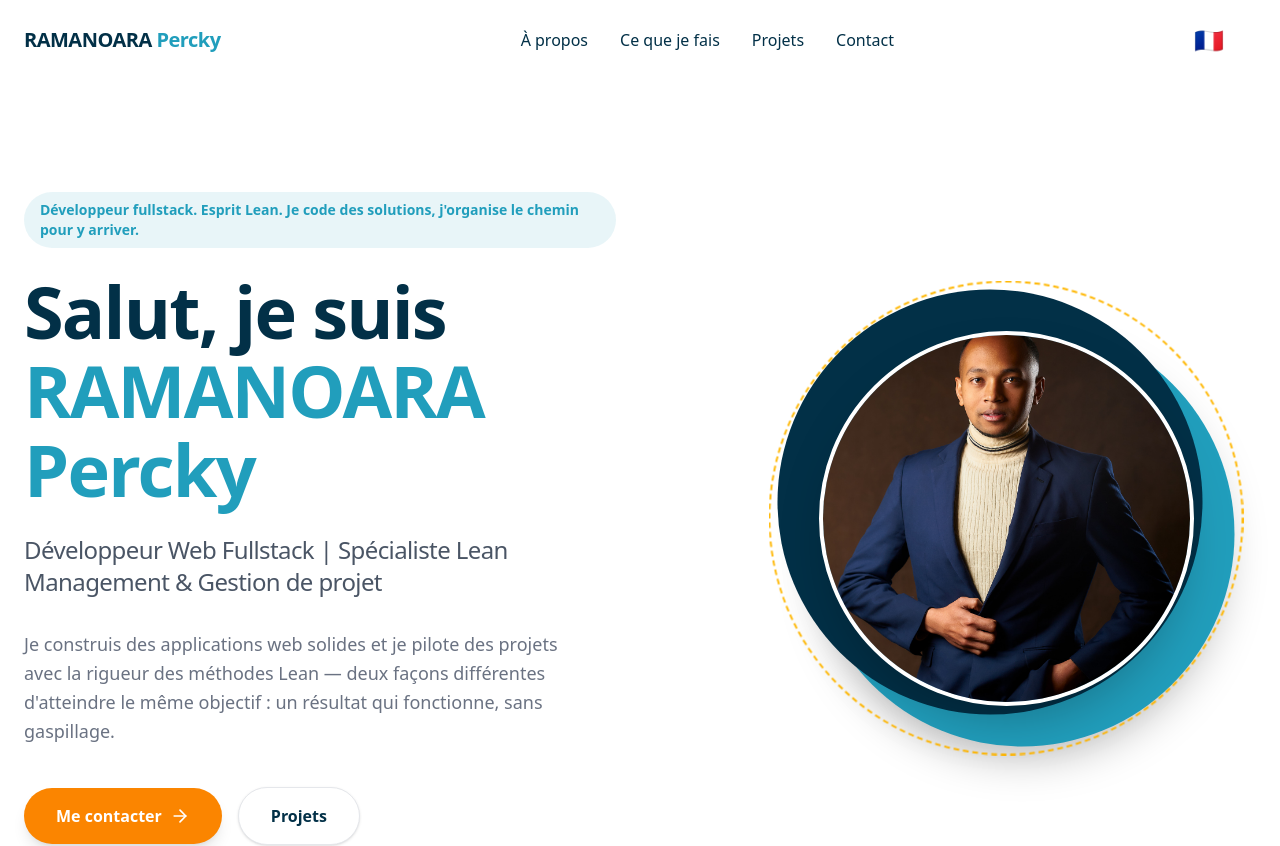
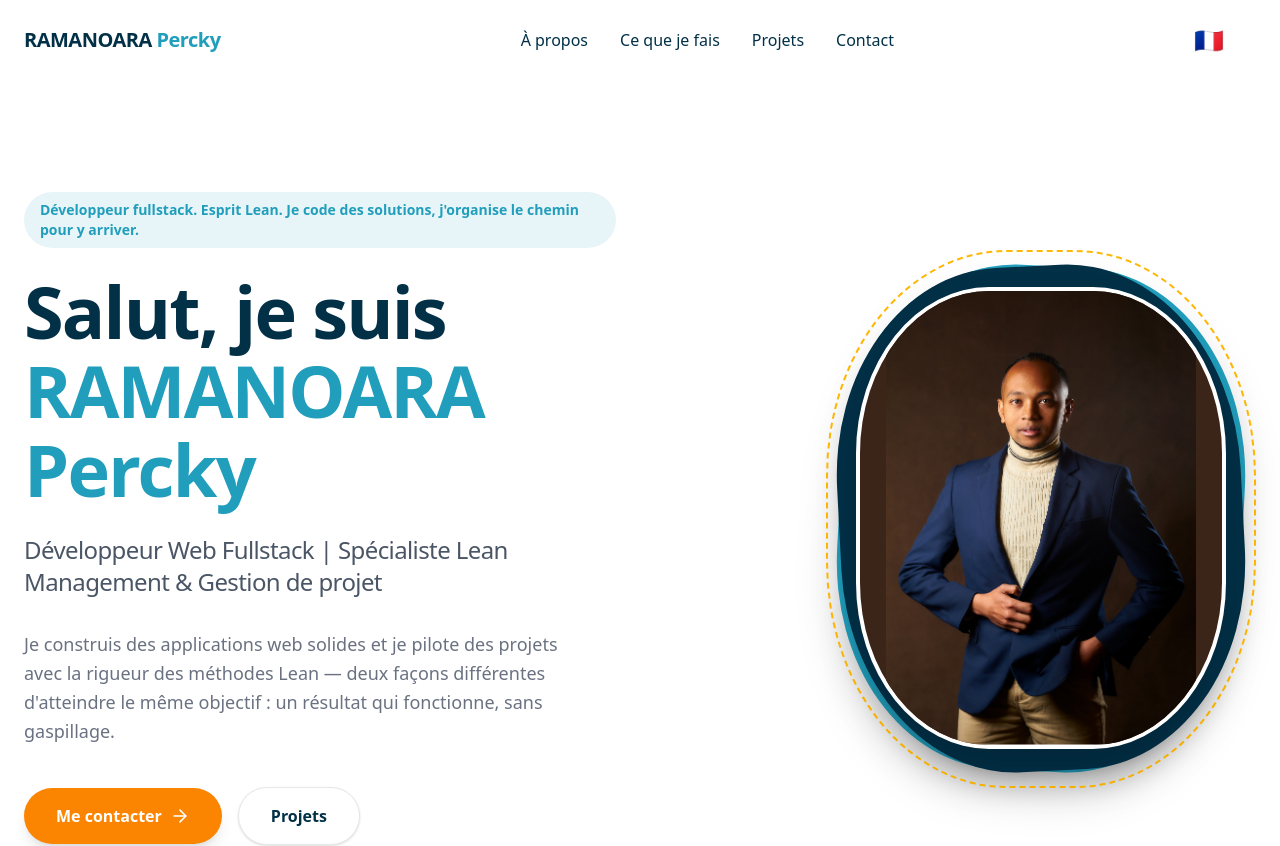
Before and after one commit to AinaPercky/il-mio-portfolio, a React (Vite) app: page / in a window 1280 px wide. Shown: the top 846 px of the page. Built offline with nearby package versions, Linux system fonts and the light colour scheme.

Commit message:
Improve portrait framing

```diff
--- a/src/components/Hero.tsx
+++ b/src/components/Hero.tsx
@@ -56,18 +56,18 @@ export const Hero = () => {
           transition={{ duration: 0.8, delay: 0.2 }}
           className="relative hidden lg:block"
         >
-          <div className="relative w-full aspect-square max-w-[500px] ml-auto">
-            {/* The circular creative backdrop seen in modern layouts */}
-            <div className="absolute inset-0 bg-brand-main rounded-full scale-[0.85] translate-x-4 translate-y-4 shadow-2xl" />
-            <div className="absolute inset-0 bg-brand-dark rounded-full scale-[0.85] -translate-x-4 -translate-y-4" />
-            <div className="absolute inset-0 rounded-full border-2 border-brand-yellow scale-[0.95] border-dashed animate-[spin_20s_linear_infinite]" />
+          <div className="relative w-full aspect-[4/5] max-w-[430px] ml-auto">
+            {/* Portrait-oriented frame: it follows the source image ratio instead of forcing a square crop. */}
+            <div className="absolute inset-[3%] bg-brand-main rounded-[42%] rotate-3 shadow-2xl" />
+            <div className="absolute inset-[3%] bg-brand-dark rounded-[42%] -rotate-3 shadow-xl" />
+            <div className="absolute inset-0 rounded-[42%] border-2 border-brand-yellow border-dashed animate-[spin_20s_linear_infinite]" />
 
             {/* Profile Image */}
-            <div className="absolute inset-0 m-auto w-3/4 h-3/4 bg-brand-light rounded-full shadow-2xl overflow-hidden border-4 border-white z-10">
+            <div className="absolute inset-[7%] flex items-center justify-center bg-[#3b2418] rounded-[36%] shadow-2xl overflow-hidden border-4 border-white z-10">
               <img
                 src="/Percky.png"
                 alt="RAMANOARA Percky"
-                className="w-full h-full object-cover"
+                className="w-full h-full object-contain object-center"
               />
             </div>
           </div>
```
